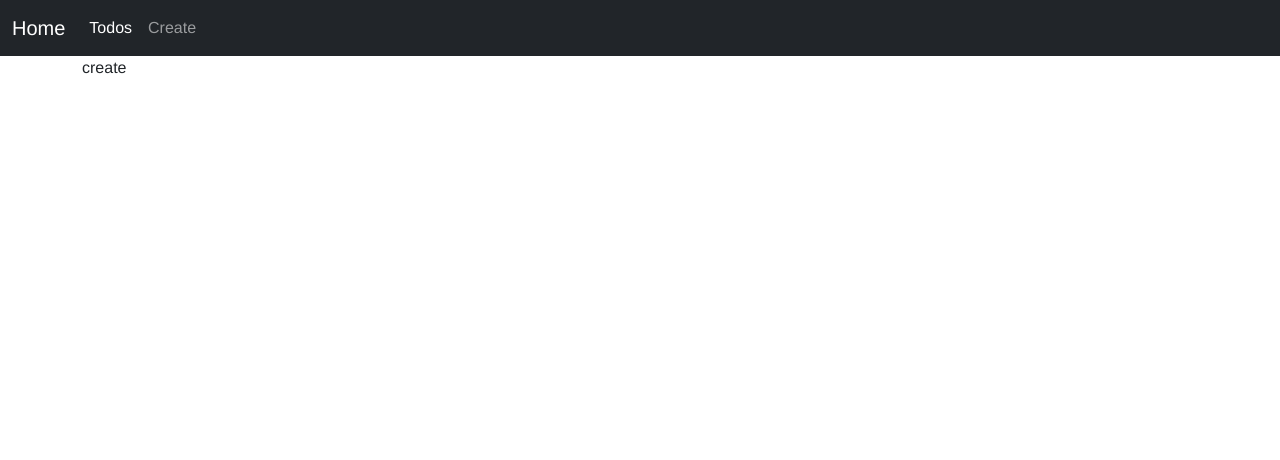
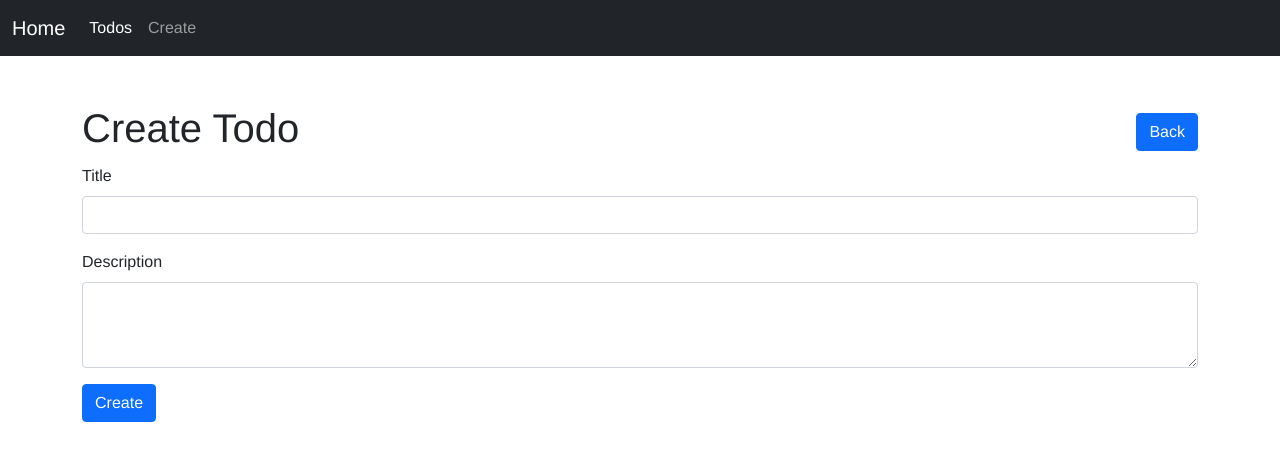
Before and after one commit to MohamedSaidCS/lead-liaison-assessment-frontend, a Vue app: page /todos/create in a window 1280 px wide. Shown: the top 460 px of the page. Built offline with nearby package versions, Linux system fonts and the light colour scheme.

Commit message:
CreateTodoComponent implementation

```diff
--- a/src/components/CreateTodoComponent.vue
+++ b/src/components/CreateTodoComponent.vue
@@ -1,11 +1,58 @@
 <template>
-  create
+  <div class="mt-5">
+    <div class="mt-5 d-flex justify-content-between align-items-center">
+      <h1>Create Todo</h1>
+      <router-link to="/todos" class="btn btn-primary">Back</router-link>
+    </div>
+    <form class="mt-1" @submit.prevent="createTodo">
+      <div class="mb-3">
+        <label for="title" class="form-label">Title</label>
+        <input type="text" class="form-control" id="title" v-model="data.title" required>
+      </div>
+      <div class="mb-3">
+        <label for="description" class="form-label">Description</label>
+        <textarea class="form-control" id="description" rows="3" v-model="data.description" required></textarea>
+      </div>
+      <button type="submit" class="btn btn-primary">Create</button>
+    </form>
+    <div class="mt-3">
+      <p class="alert alert-success" v-if="success">{{success}}</p>
+      <p style="white-space: pre-wrap" class="alert alert-danger" v-if="error">{{error}}</p>
+    </div>
+  </div>
 </template>
 
-<script>
-export default {
-  name: "CreateTodoComponent"
+<script setup>
+import {ref} from "vue";
+import axios from "axios";
+
+const data = ref({
+  title: '',
+  description: '',
+});
+const success = ref('');
+const error = ref('');
+
+const createTodo = async () => {
+  success.value = '';
+  error.value = '';
+  try {
+    const response = await axios.post('http://127.0.0.1:8000/api/todos', data.value);
+    const result = response.status;
+    if(result === 201)
+      success.value = 'Todo Created successfully!';
+  } catch (e) {
+    if(e.response.data.errors) {
+      let errors = '';
+      for (const err in e.response.data.errors) {
+        errors += `${err}: `;
+        errors += e.response.data.errors[err].join(', ') + '\n';
+      }
+      error.value = errors;
+    }
+  }
 }
+
 </script>
 
 <style scoped>
```
